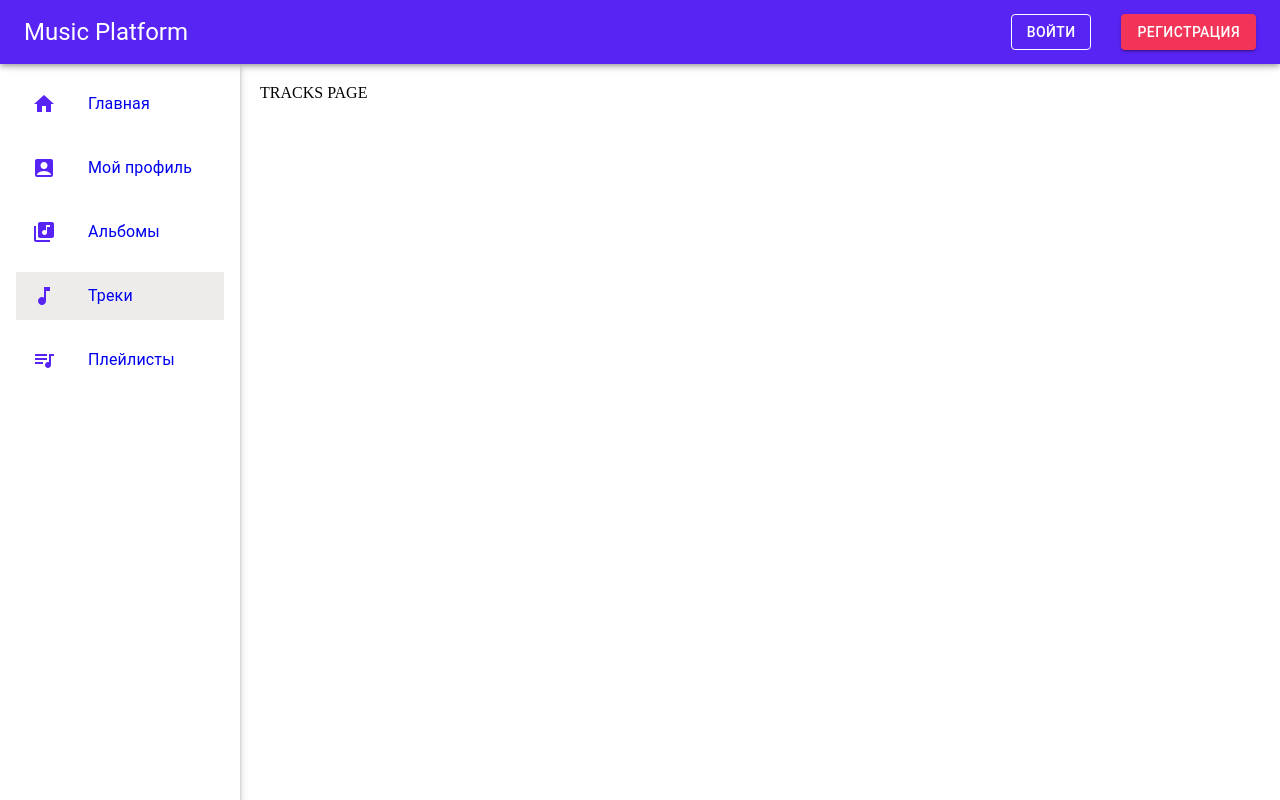
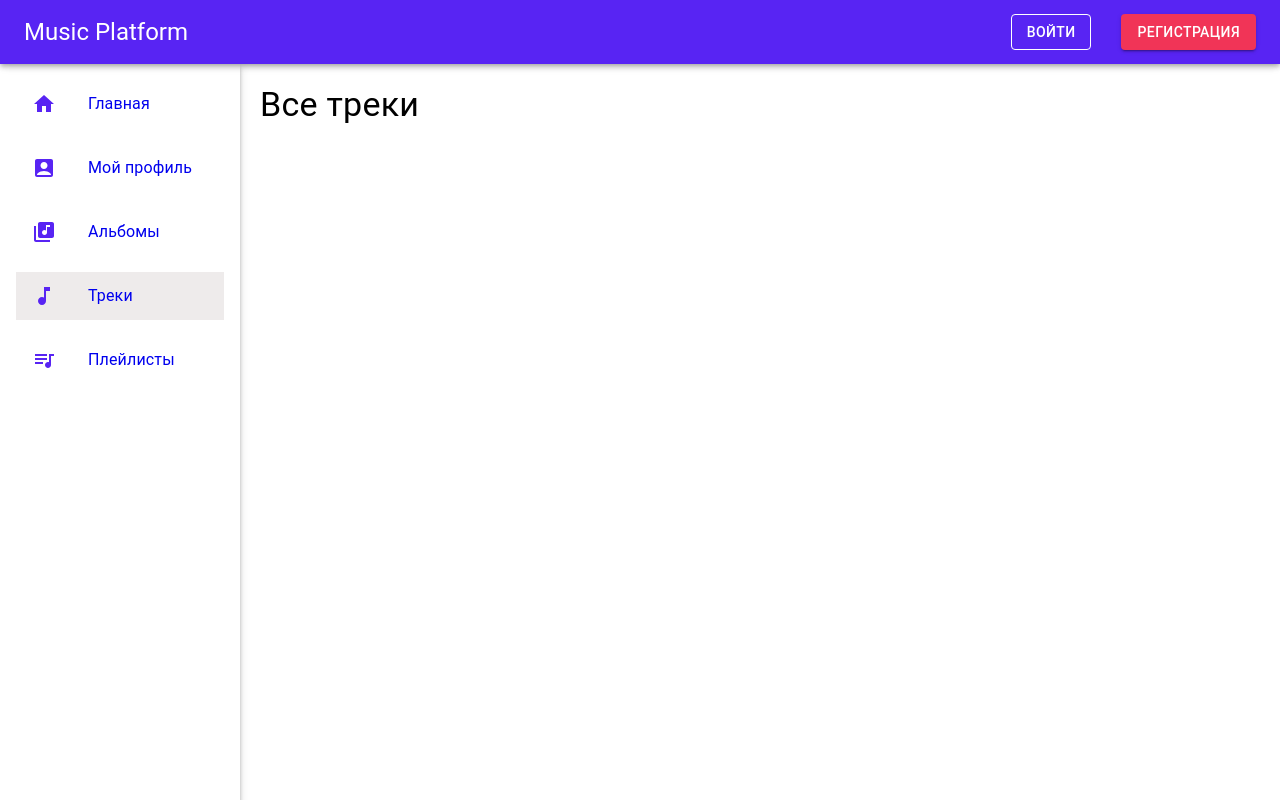
Before and after one commit to Vlad1slav1vanov/music-platform-frontend, a React (Create React App) app: page /tracks in a window 1280 px wide. Built offline with nearby package versions, Linux system fonts and the light colour scheme; no server answers.

Commit message:
Created components form tracklist & trackitem

```diff
--- a/src/pages/tracks-page/index.tsx
+++ b/src/pages/tracks-page/index.tsx
@@ -1,7 +1,12 @@
 import React from 'react';
+import PageTitle from 'shared/UI/PageTitle';
+import TrackList from 'widgets/track-list';
 
 const TracksPage: React.FC = () => (
-	<>TRACKS PAGE</>
+	<div className='tracks-page'>
+    <PageTitle>Все треки</PageTitle>
+    <TrackList />
+  </div>
 );
 
 export default TracksPage;
--- /dev/null
+++ b/src/widgets/track-list/index.tsx
@@ -0,0 +1,12 @@
+import React from "react";
+import './styles/index.scss';
+
+const TrackList: React.FC = () => {
+  return (
+    <div className="track-list">
+
+    </div>
+  )
+}
+
+export default TrackList;
```
Also changed, not shown: src/entities/track-item/index.tsx (added, +12 -0 lines), src/widgets/register-form/index.tsx (+5 -3 lines), src/widgets/track-list/styles/index.scss (added).
